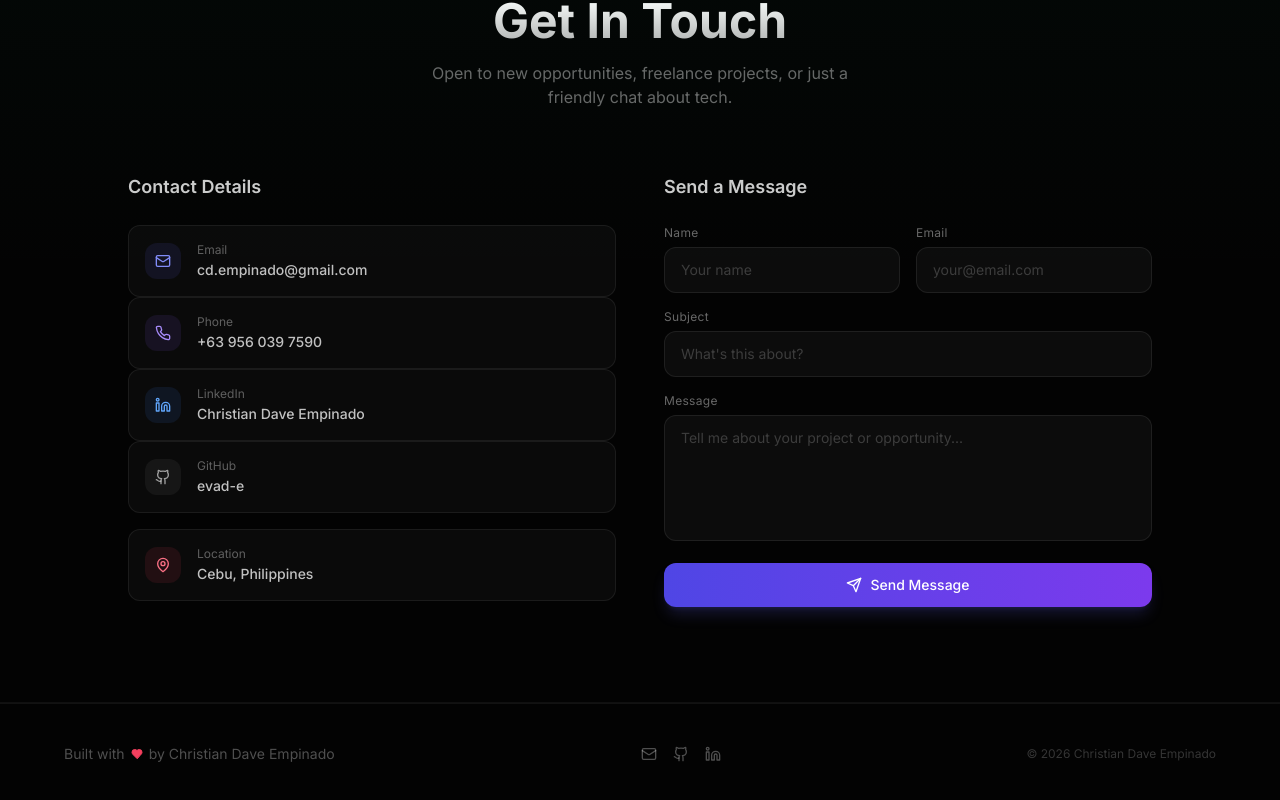
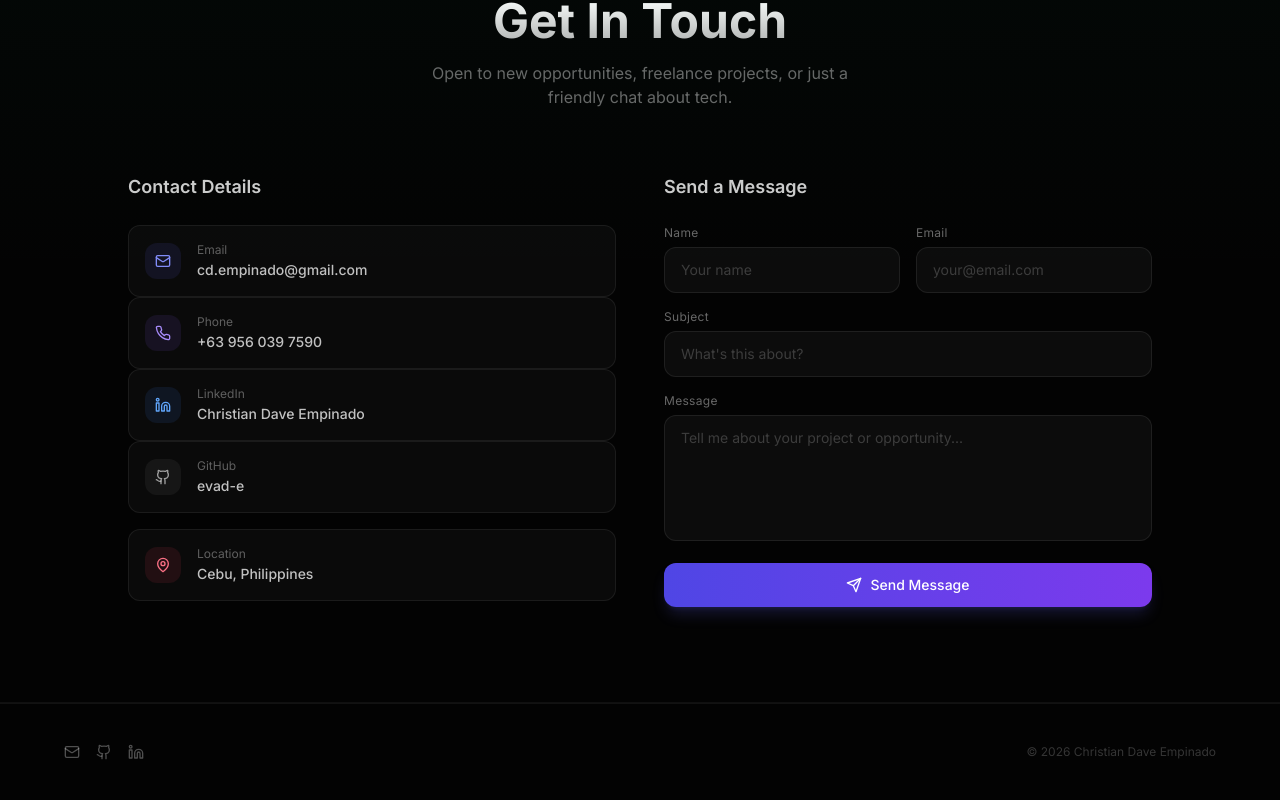
Before and after one commit to evad-e/profile, a React (Vite) app: page / in a window 1280 px wide. Shown: the part 5955-6755 px from the top of the page. Built offline with nearby package versions, Linux system fonts and the light colour scheme.

Commit message:
remove footer remark

```diff
--- a/src/components/Footer.tsx
+++ b/src/components/Footer.tsx
@@ -4,9 +4,6 @@ export default function Footer() {
   return (
     <footer className="relative py-10 bg-[#030303] border-t border-white/[0.06]">
       <div className="container mx-auto px-4 md:px-8 lg:px-16 flex flex-col md:flex-row items-center justify-between gap-4">
-        <p className="text-white/30 text-sm flex items-center gap-1.5">
-          Built with <Heart className="w-3 h-3 text-rose-500 fill-rose-500" /> by Christian Dave Empinado
-        </p>
 
         <div className="flex items-center gap-4">
           <a
```
